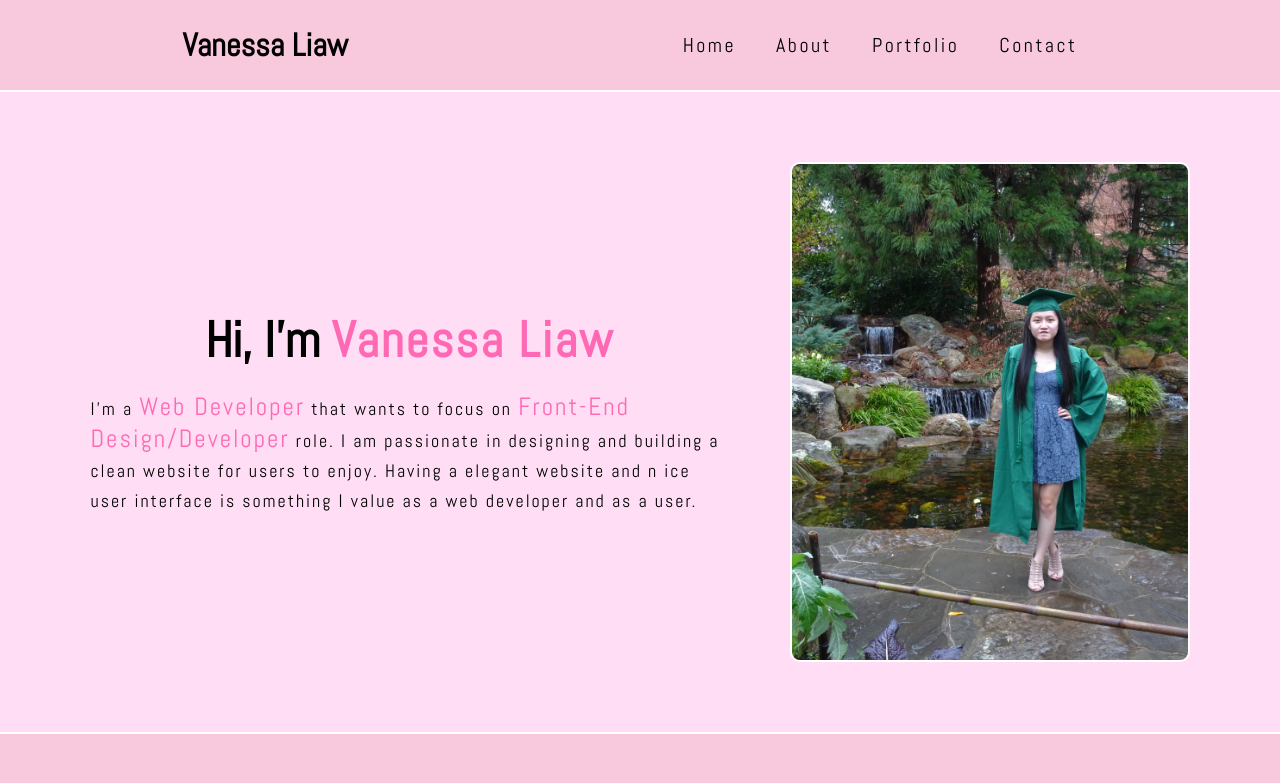
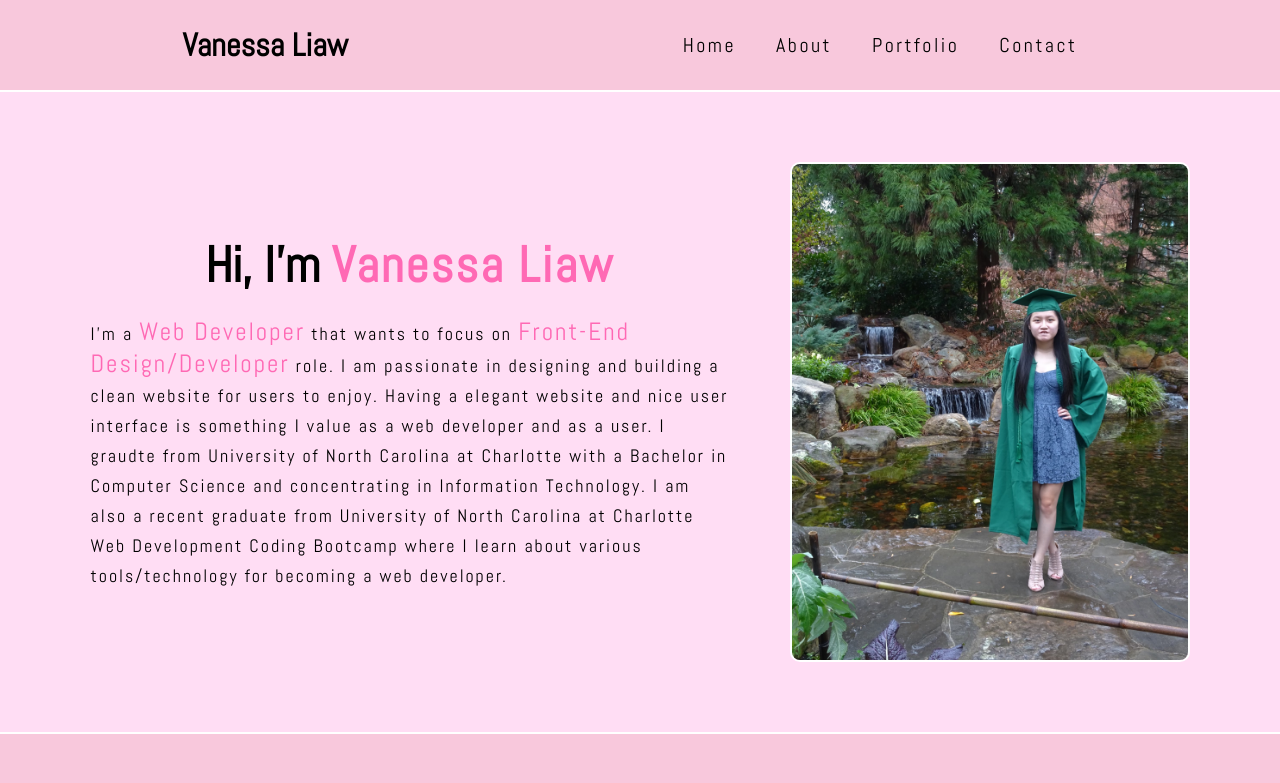
Before and after one commit to VanessaLiaw021/personal-portfolio, a React (Create React App) app: page /about in a window 1280 px wide. Shown: the top 783 px of the page. Built offline with nearby package versions, Linux system fonts and the light colour scheme.

Commit message:
added more description in about me section

```diff
--- a/src/components/About.js
+++ b/src/components/About.js
@@ -7,6 +7,7 @@ import { faHtml5, faCss3Alt, faJs, faBootstrap, faReact, faNode, faSquareGithub
 import { faDatabase } from '@fortawesome/free-solid-svg-icons';
 import { DiJqueryLogo, DiMongodb, DiNodejsSmall, DiGit } from 'react-icons/di';
 
+//Education Component
 const Education = ({ name, degree, date }) => {
   return (
     <>
@@ -28,8 +29,11 @@ const About = () => {
           <div className="about-content">
             <h3>Hi, I'm <span>Vanessa Liaw</span></h3>
             <p>I'm a <span>Web Developer</span> that wants to focus on <span>Front-End Design/Developer</span> role. I am
-            passionate in designing and building a clean website for users to enjoy. Having a elegant website and n
-            ice user interface is something I value as a web developer and as a user.</p>
+            passionate in designing and building a clean website for users to enjoy. Having a elegant website and nice user
+            interface is something I value as a web developer and as a user. I graudte from University of North Carolina at
+            Charlotte with a Bachelor in Computer Science and concentrating in Information Technology. I am also a recent
+            graduate from University of North Carolina at Charlotte Web Development Coding Bootcamp where I learn about
+            various tools/technology for becoming a web developer.</p>
           </div>
           <img src={AvatarPicture} alt=""/>
         </div>
```
